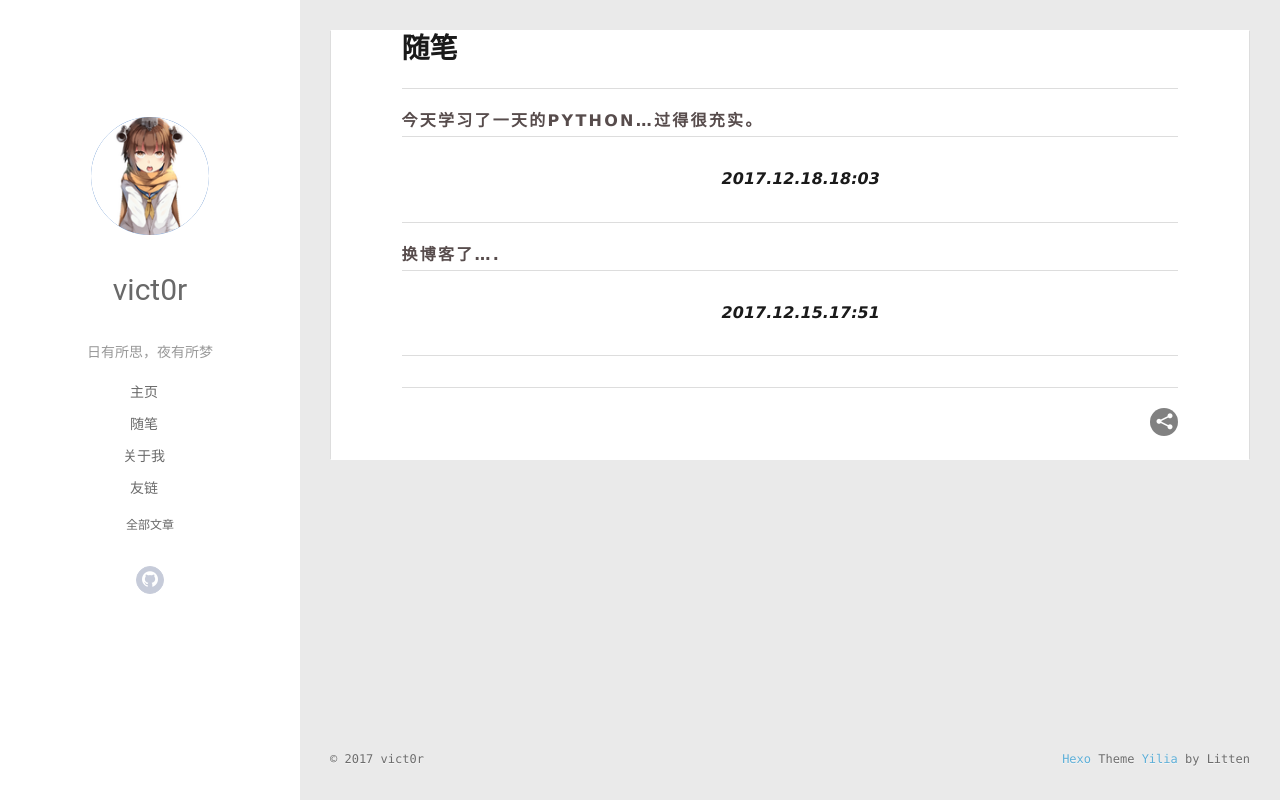
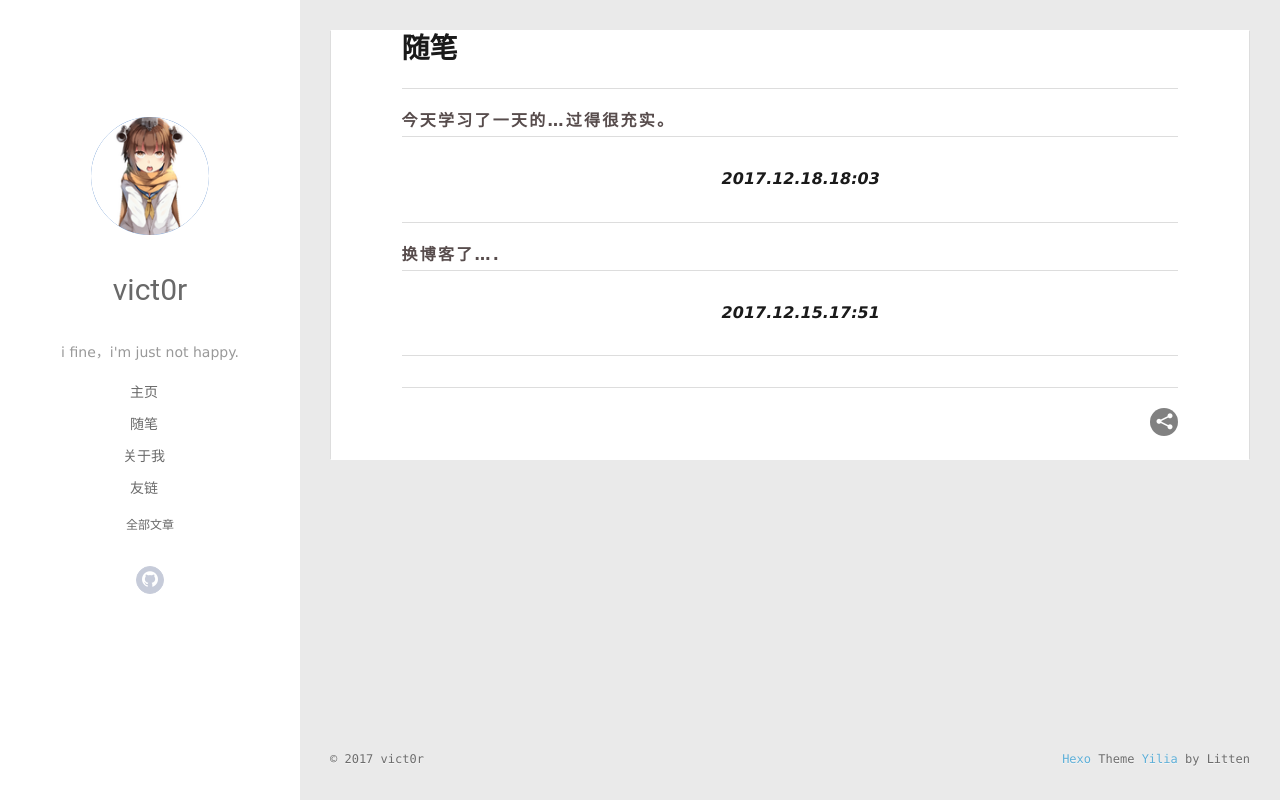
Before and after one commit to v1ct0rme/v1ct0rme.github.io, a plain HTML site: page tags/随笔/index.html in a window 1280 px wide. Drawn offline with Linux system fonts and the light colour scheme.

Commit message:
Site updated: 2017-12-18 18:06:00

```diff
--- a/tags/随笔/index.html
+++ b/tags/随笔/index.html
@@ -8,17 +8,17 @@
   <link rel="dns-prefetch" href="http://vict0r.net">
   <title>vict0r&#39;s blog</title>
   <meta name="viewport" content="width=device-width, initial-scale=1, maximum-scale=1">
-  <meta name="description" content="随笔 今天学习了一天的python…过得很充实。&amp;emsp;&amp;emsp;&amp;emsp;&amp;emsp;&amp;emsp;&amp;emsp;&amp;emsp;&amp;emsp;&amp;emsp;&amp;emsp;&amp;emsp;&amp;emsp;&amp;emsp;&amp;emsp;&amp;emsp;&amp;emsp;&amp;emsp;&amp;emsp;&amp;emsp;&amp;emsp;2017.12.18.18:03  换博客了….&amp;emsp;&amp;emsp;&amp;emsp;&amp;emsp;&amp;emsp;&amp;e">
+  <meta name="description" content="随笔 今天学习了一天的…过得很充实。&amp;emsp;&amp;emsp;&amp;emsp;&amp;emsp;&amp;emsp;&amp;emsp;&amp;emsp;&amp;emsp;&amp;emsp;&amp;emsp;&amp;emsp;&amp;emsp;&amp;emsp;&amp;emsp;&amp;emsp;&amp;emsp;&amp;emsp;&amp;emsp;&amp;emsp;&amp;emsp;2017.12.18.18:03  换博客了….&amp;emsp;&amp;emsp;&amp;emsp;&amp;emsp;&amp;emsp;&amp;emsp;&amp;e">
 <meta property="og:type" content="website">
 <meta property="og:title" content="vict0r&#39;s blog">
 <meta property="og:url" content="http://vict0r.net/tags/随笔/index.html">
 <meta property="og:site_name" content="vict0r&#39;s blog">
-<meta property="og:description" content="随笔 今天学习了一天的python…过得很充实。&amp;emsp;&amp;emsp;&amp;emsp;&amp;emsp;&amp;emsp;&amp;emsp;&amp;emsp;&amp;emsp;&amp;emsp;&amp;emsp;&amp;emsp;&amp;emsp;&amp;emsp;&amp;emsp;&amp;emsp;&amp;emsp;&amp;emsp;&amp;emsp;&amp;emsp;&amp;emsp;2017.12.18.18:03  换博客了….&amp;emsp;&amp;emsp;&amp;emsp;&amp;emsp;&amp;emsp;&amp;e">
+<meta property="og:description" content="随笔 今天学习了一天的…过得很充实。&amp;emsp;&amp;emsp;&amp;emsp;&amp;emsp;&amp;emsp;&amp;emsp;&amp;emsp;&amp;emsp;&amp;emsp;&amp;emsp;&amp;emsp;&amp;emsp;&amp;emsp;&amp;emsp;&amp;emsp;&amp;emsp;&amp;emsp;&amp;emsp;&amp;emsp;&amp;emsp;2017.12.18.18:03  换博客了….&amp;emsp;&amp;emsp;&amp;emsp;&amp;emsp;&amp;emsp;&amp;emsp;&amp;e">
 <meta property="og:locale" content="zh-Hans">
-<meta property="og:updated_time" content="2017-12-18T10:04:40.180Z">
+<meta property="og:updated_time" content="2017-12-18T10:05:56.286Z">
 <meta name="twitter:card" content="summary">
 <meta name="twitter:title" content="vict0r&#39;s blog">
-<meta name="twitter:description" content="随笔 今天学习了一天的python…过得很充实。&amp;emsp;&amp;emsp;&amp;emsp;&amp;emsp;&amp;emsp;&amp;emsp;&amp;emsp;&amp;emsp;&amp;emsp;&amp;emsp;&amp;emsp;&amp;emsp;&amp;emsp;&amp;emsp;&amp;emsp;&amp;emsp;&amp;emsp;&amp;emsp;&amp;emsp;&amp;emsp;2017.12.18.18:03  换博客了….&amp;emsp;&amp;emsp;&amp;emsp;&amp;emsp;&amp;emsp;&amp;e">
+<meta name="twitter:description" content="随笔 今天学习了一天的…过得很充实。&amp;emsp;&amp;emsp;&amp;emsp;&amp;emsp;&amp;emsp;&amp;emsp;&amp;emsp;&amp;emsp;&amp;emsp;&amp;emsp;&amp;emsp;&amp;emsp;&amp;emsp;&amp;emsp;&amp;emsp;&amp;emsp;&amp;emsp;&amp;emsp;&amp;emsp;&amp;emsp;2017.12.18.18:03  换博客了….&amp;emsp;&amp;emsp;&amp;emsp;&amp;emsp;&amp;emsp;&amp;emsp;&amp;e">
 
     <link rel="alternative" href="/atom.xml" title="vict0r&#39;s blog" type="application/atom+xml">
 
@@ -53,7 +53,7 @@
 		  <h1 class="header-author"><a href="/">vict0r</a></h1>
 		</hgroup>
 
-		<p class="header-subtitle">日有所思，夜有所梦</p>
+		<p class="header-subtitle">i fine，i&#39;m just not happy.</p>
 
 
 		<nav class="header-menu">
@@ -107,7 +107,7 @@
 			  <h1 class="header-author js-header-author">vict0r</h1>
 			</hgroup>
 
-			<p class="header-subtitle"><i class="icon icon-quo-left"></i>日有所思，夜有所梦<i class="icon icon-quo-right"></i></p>
+			<p class="header-subtitle"><i class="icon icon-quo-left"></i>i fine，i&#39;m just not happy.<i class="icon icon-quo-right"></i></p>
 
 
 
@@ -160,7 +160,7 @@
     <div class="article-entry" itemprop="articleBody">
 
         <h1 id="随笔"><a href="#随笔" class="headerlink" title="随笔"></a>随笔</h1><hr>
-<h4 id="今天学习了一天的python…过得很充实。"><a href="#今天学习了一天的python…过得很充实。" class="headerlink" title="今天学习了一天的python…过得很充实。"></a>今天学习了一天的python…过得很充实。</h4><p>&emsp;&emsp;&emsp;&emsp;&emsp;&emsp;&emsp;&emsp;&emsp;&emsp;&emsp;&emsp;&emsp;&emsp;&emsp;&emsp;&emsp;&emsp;&emsp;&emsp;<strong><em>2017.12.18.18:03</em></strong></p>
+<h4 id="今天学习了一天的…过得很充实。"><a href="#今天学习了一天的…过得很充实。" class="headerlink" title="今天学习了一天的…过得很充实。"></a>今天学习了一天的…过得很充实。</h4><p>&emsp;&emsp;&emsp;&emsp;&emsp;&emsp;&emsp;&emsp;&emsp;&emsp;&emsp;&emsp;&emsp;&emsp;&emsp;&emsp;&emsp;&emsp;&emsp;&emsp;<strong><em>2017.12.18.18:03</em></strong></p>
 <hr>
 <h4 id="换博客了…"><a href="#换博客了…" class="headerlink" title="换博客了…."></a>换博客了….</h4><p>&emsp;&emsp;&emsp;&emsp;&emsp;&emsp;&emsp;&emsp;&emsp;&emsp;&emsp;&emsp;&emsp;&emsp;&emsp;&emsp;&emsp;&emsp;&emsp;&emsp;<strong><em>2017.12.15.17:51</em></strong></p>
 <hr>
```
Also changed, not shown: 2017/12/15/ipcbatch/index.html (+2 -2 lines), 2017/12/15/学习计划/index.html (+2 -2 lines), 404.html (+2 -2 lines), about/index.html (+2 -2 lines), archives/2017/12/index.html (+2 -2 lines), archives/2017/index.html (+2 -2 lines), archives/index.html (+2 -2 lines), index.html (+2 -2 lines), links/index.html (+2 -2 lines).
